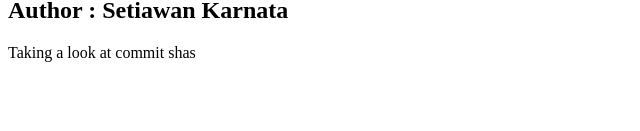
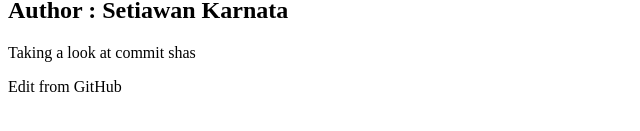
Before and after one commit to setiawankarnata/GitGitHubMasterClass, a plain HTML site: page index.html in a window 1280 px wide. Shown: the part 121-252 px from the top of the page, without its empty margins (0-640 px from the left). Drawn offline with Linux system fonts and the light colour scheme.

Commit message:
Update index.html
Add new <p> from GitHub

```diff
--- a/index.html
+++ b/index.html
@@ -16,6 +16,9 @@
     <div>
         <p>Taking a look at commit shas</p>
     </div>
+    <div>
+        <p>Edit from GitHub</p>
+    </div>
 </body>
 
 </html>
```
